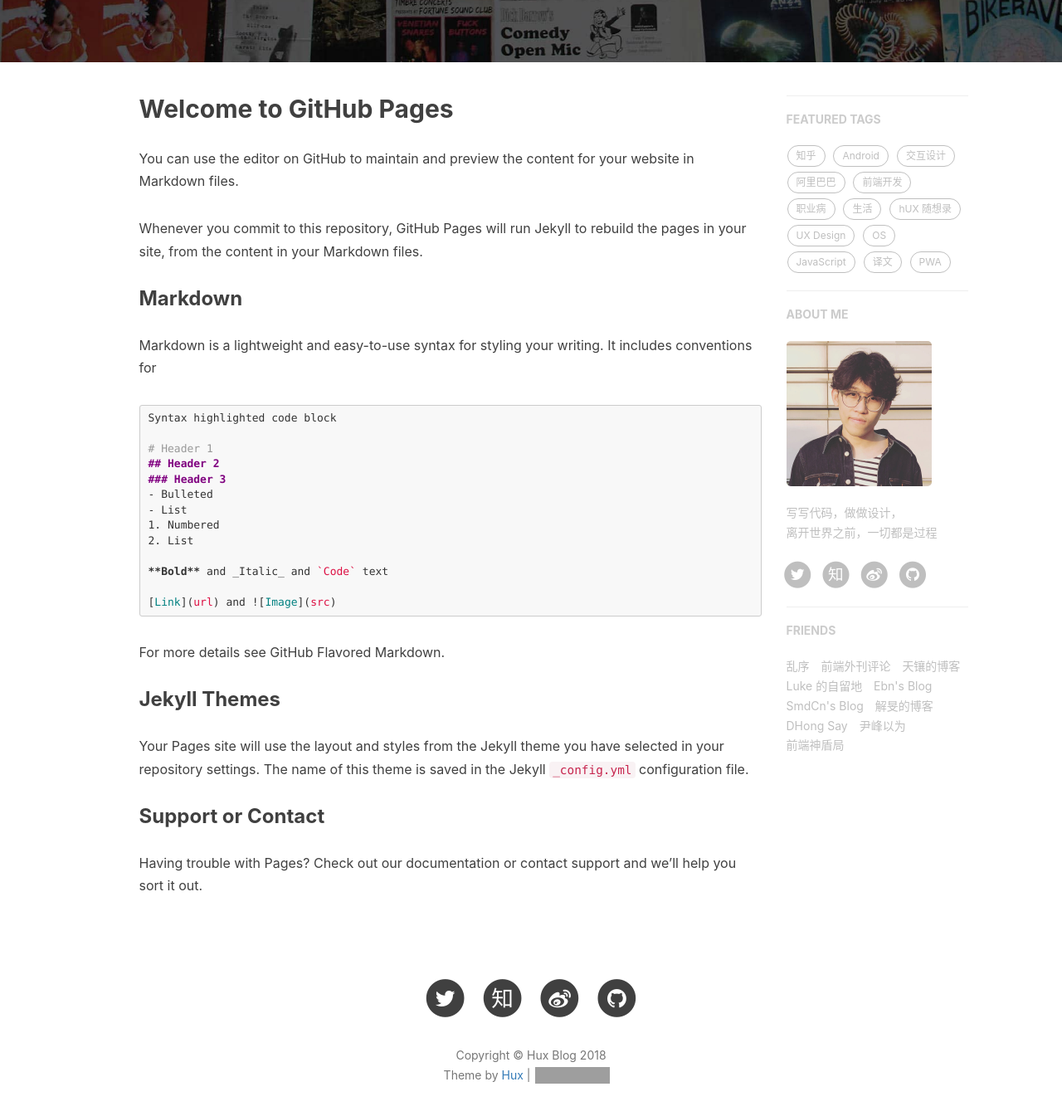
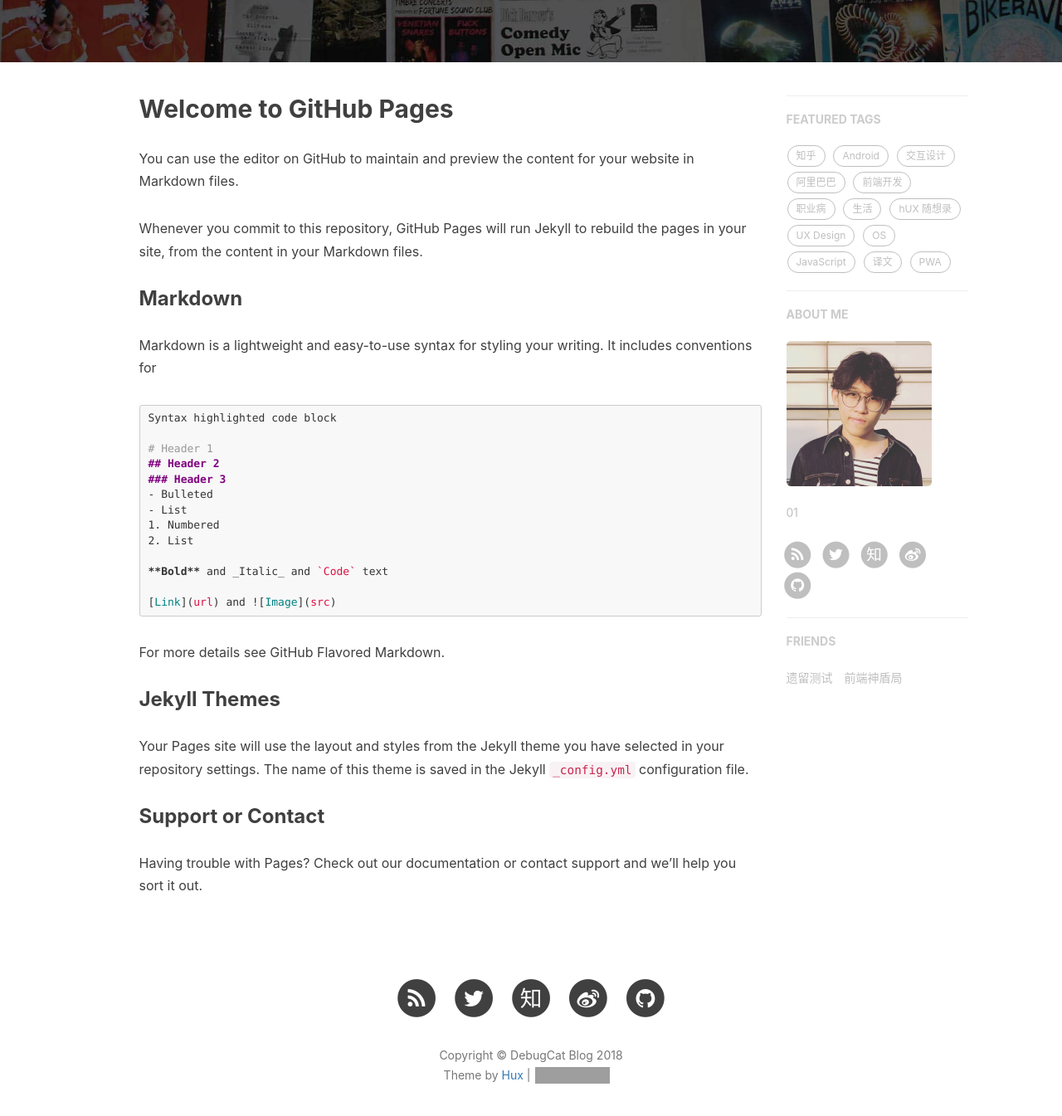
Before and after one commit to CatTalk2/msandroid.github.io, a Jekyll site: the page built from index.md, in a window 1280 px wide and 1400 px high, scrolled down 411 px. Shown: the top 1345 px of the window at 83% size. Built offline with Jekyll 4.4.1, drawn with Linux system fonts in a browser that asks for light colours; nearby versions of some CDN libraries; our own code applies the rules of GitHub Pages for plain Markdown files; the list of posts is cut into pages by our own code; comment, search, counter and statistics services are not loaded; some of the changed text lies outside the part shown; grey boxes are pictures that could not be loaded.

Commit message:
update _config.yml

```diff
--- a/_config.yml
+++ b/_config.yml
@@ -1,20 +1,20 @@
 # Site settings
-title: Hux Blog
-SEOTitle: 黄玄的博客 | Hux Blog
+title: DebugCat Blog
+SEOTitle: DebugCat
 header-img: img/home-bg.jpg
-email: huxpro@gmail.com
-description: "关于前端与设计、黑客与画家 | 黄玄，Web & Mobile Lover，Software Engineer，UX Designer | 这里是 @Hux黄玄 的个人博客，与你一起发现更大的世界。"
-keyword: "黄玄, Hux黄玄, Hux, 鬼栈, huxpro, @huxpro, 黄玄的博客, Hux Blog, 博客, 个人网站, 互联网, Web, JavaScript, 前端, 设计"
-url: "https://huangxuan.me"              # your host, for absolute URL
+email: 13141459344@163.com
+description: "01"
+keyword: "android, developer, 铲屎官"
+url: "https://debugcat.cn"              # your host, for absolute URL
 baseurl: ""                             # for example, '/blog' if your blog hosted on 'host/blog'
 
 
 
 # SNS settings
-RSS: false
-weibo_username:     huxpro
-zhihu_username:     huxpro
-github_username:    huxpro
+RSS: true
+weibo_username:     debugcat
+zhihu_username:     debugcat
+github_username:    msandroid
 twitter_username:   huxpro
 #facebook_username:  huxpro
 # linkedin_username:  firstname-lastname-idxxxx
@@ -61,13 +61,13 @@ netease_comment: false
 
 # Google Analytics
 ga_track_id: 'UA-49627206-1'            # Format: UA-xxxxxx-xx
-ga_domain: huangxuan.me
+ga_domain: debugcat.cn
 
 
 
 # Sidebar settings
 sidebar: true                           # whether or not using Sidebar.
-sidebar-about-description: "写写代码，做做设计，<br>离开世界之前，一切都是过程"
+sidebar-about-description: "01"
 sidebar-avatar: /img/avatar-hux.jpg      # use absolute URL, seeing it's used in both `/` and `/about/`
 
 
@@ -87,34 +87,7 @@ service-worker: true
 # Friends
 friends: [
     {
-    #     title: "Su",
-    #     href: "http://su.gallery/"
-    # },{
-        title: "乱序",
-        href: "http://mida.re/"
-    },{
-        title: "前端外刊评论",
-        href: "http://qianduan.guru/"
-    },{
-        title: "天镶的博客",
-        href: "http://lingyu.wang/"
-    },{
-        title: "Luke 的自留地",
-        href: "http://hmqk1995.github.io"
-    },{
-        title: "Ebn's Blog",
-        href: "http://ebnbin.com/"
-    },{
-        title: "SmdCn's Blog",
-        href: "http://blog.smdcn.net"
-    },{
-        title: "解旻的博客",
-        href: "http://xieminis.me/"
-    },{
-        title: "DHong Say",
-        href: "http://dhong.co"
-    },{
-        title: "尹峰以为",
+        title: "遗留测试",
         href: "http://ingf.github.io/"
     },{
         title: "前端神盾局",
```
